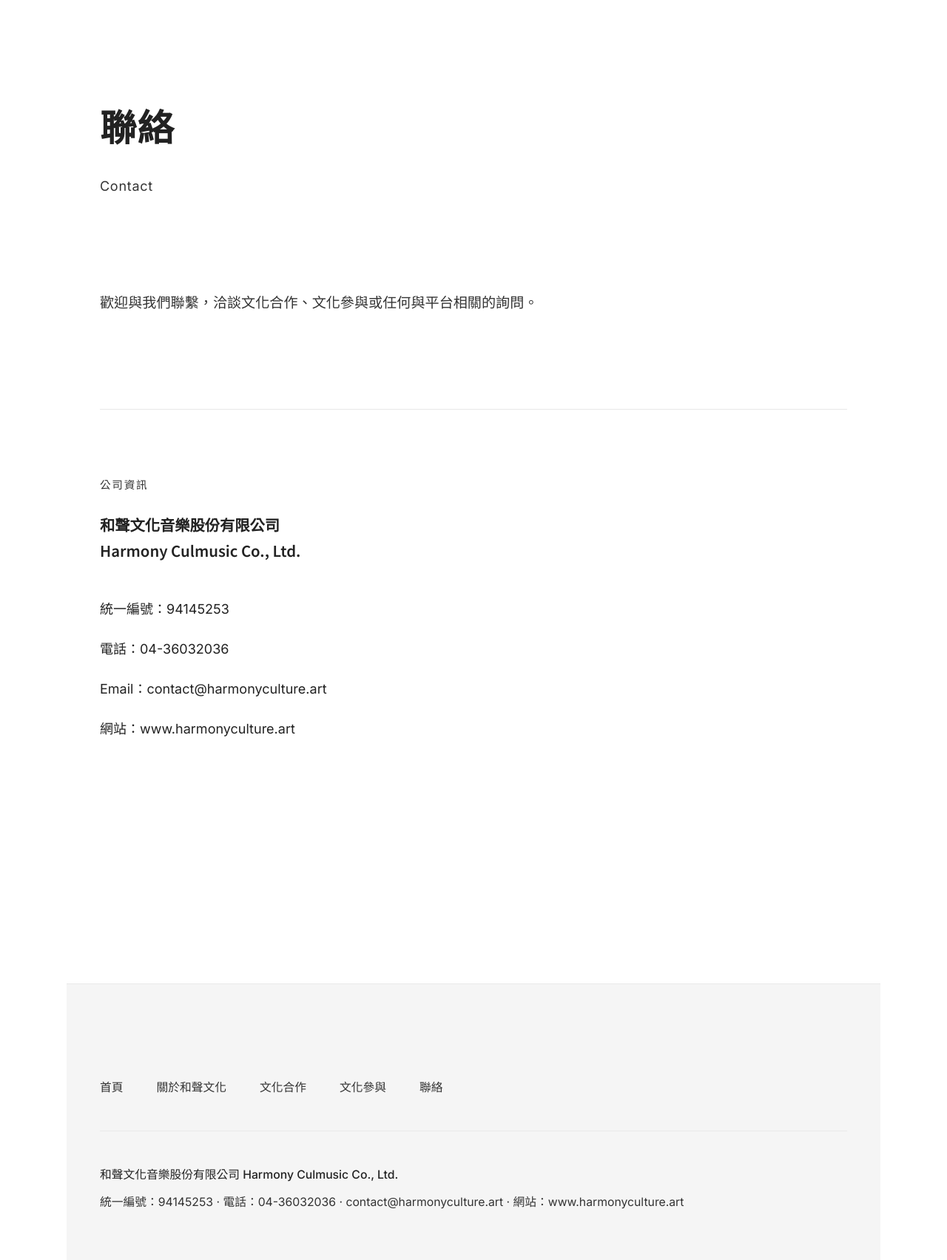
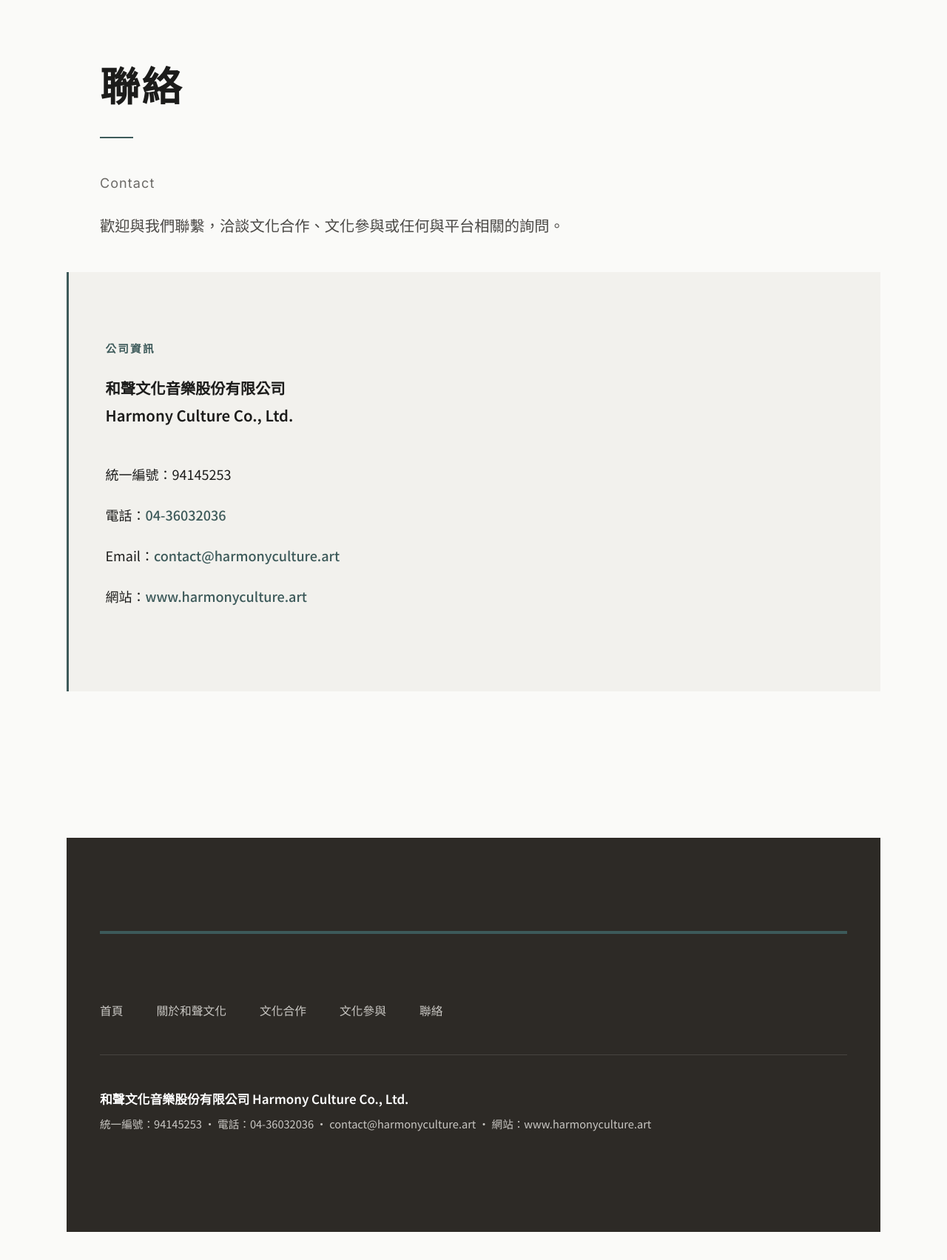
Before and after one commit to tangchiaho/harmonyculture.art, a plain HTML site: page contact.html in a window 1280 px wide. Shown: the part 300-2004 px from the top of the page at 74% size. After the commit the page ends 1966 px from the top, so only its background shows below. Drawn offline with Linux system fonts and the light colour scheme.

Commit message:
Update company name to "Harmony Culture Co., Ltd." across multiple HTML files and enhance CSS styles for improved layout and design consistency.

```diff
--- a/contact.html
+++ b/contact.html
@@ -13,7 +13,7 @@
     "@context": "https://schema.org",
     "@type": "Organization",
     "name": "和聲文化音樂股份有限公司",
-    "alternateName": "Harmony Culmusic Co., Ltd.",
+    "alternateName": "Harmony Culture Co., Ltd.",
     "url": "https://www.harmonyculture.art",
     "email": "contact@harmonyculture.art",
     "telephone": "+886-4-36032036",
@@ -45,9 +45,9 @@
 
     <p class="lead">歡迎與我們聯繫，洽談文化合作、文化參與或任何與平台相關的詢問。</p>
 
-    <section class="section company-block">
+    <section class="company-block">
       <p class="section-title">公司資訊</p>
-      <p class="company-name">和聲文化音樂股份有限公司<br>Harmony Culmusic Co., Ltd.</p>
+      <p class="company-name">和聲文化音樂股份有限公司<br>Harmony Culture Co., Ltd.</p>
       <ul class="contact-list">
         <li>統一編號：94145253</li>
         <li>電話：<a href="tel:+886436032036">04-36032036</a></li>
@@ -66,7 +66,7 @@
       <a href="contact.html">聯絡</a>
     </nav>
     <div class="company-info">
-      <p class="company-name">和聲文化音樂股份有限公司 Harmony Culmusic Co., Ltd.</p>
+      <p class="company-name">和聲文化音樂股份有限公司 Harmony Culture Co., Ltd.</p>
       <p>統一編號：94145253 · 電話：04-36032036 · <a href="mailto:contact@harmonyculture.art">contact@harmonyculture.art</a> · 網站：<a href="https://www.harmonyculture.art">www.harmonyculture.art</a></p>
     </div>
   </footer>
--- a/style.css
+++ b/style.css
@@ -1,22 +1,28 @@
-/* 和聲文化 Harmony Culture — 文化機構風格 */
-@import url("https://fonts.googleapis.com/css2?family=Inter:wght@300;400;500;600&family=Noto+Sans+TC:wght@300;400;500;600&display=swap");
+/* 和聲文化 Harmony Culture — 基金會／文化團體風格 */
+@import url("https://fonts.googleapis.com/css2?family=Inter:wght@300;400;500;600&family=Noto+Sans+TC:wght@300;400;500;600&family=Noto+Serif+TC:wght@400;600&display=swap");
 
 :root {
-  --color-bg: #ffffff;
-  --color-bg-light: #f5f5f5;
-  --color-text: #222222;
-  --color-text-secondary: #333333;
-  --color-border: #e8e8e8;
+  --color-bg: #fafaf8;
+  --color-bg-warm: #f2f1ed;
+  --color-bg-footer: #2d2a26;
+  --color-text: #1c1c1b;
+  --color-text-secondary: #4a4845;
+  --color-text-muted: #6b6966;
+  --color-accent: #3d5a5a;
+  --color-accent-hover: #2d4545;
+  --color-border: #e5e3df;
+  --color-footer-text: #c9c7c3;
+  --font-sans: "Noto Sans TC", "Inter", sans-serif;
+  --font-serif: "Noto Serif TC", "Noto Sans TC", serif;
   --font-primary: "Inter", "Noto Sans TC", sans-serif;
-  --font-sans: "Noto Sans TC", "Inter", sans-serif;
   --space-xs: 0.5rem;
   --space-s: 1.25rem;
   --space-m: 2.5rem;
   --space-l: 5rem;
   --space-xl: 7rem;
-  --space-2xl: 12rem;
+  --space-2xl: 11rem;
   --max-width: 1100px;
-  --line-height: 1.75;
+  --line-height: 1.8;
 }
 
 *,
@@ -33,17 +39,18 @@ html {
 
 body {
   margin: 0;
-  font-family: var(--font-primary);
+  font-family: var(--font-sans);
   font-weight: 400;
   line-height: var(--line-height);
   color: var(--color-text);
   background: var(--color-bg);
+  overflow-x: hidden;
 }
 
-/* Layout — centered, max-width 1100px */
+/* Header — 明確區塊、主色點綴 */
 .site-header {
-  padding: var(--space-l) 0;
-  border-bottom: 1px solid var(--color-border);
+  padding: var(--space-m) 0 var(--space-l);
+  border-bottom: 2px solid var(--color-accent);
   background: var(--color-bg);
 }
 
@@ -63,93 +70,117 @@ body {
   text-decoration: none;
   font-size: 0.9375rem;
   font-weight: 500;
-  letter-spacing: 0.01em;
+  letter-spacing: 0.02em;
 }
 
 .site-nav a:hover {
-  color: var(--color-text);
+  color: var(--color-accent);
 }
 
+/* Main — 首屏標題區更有份量 */
 main {
   max-width: var(--max-width);
   margin: 0 auto;
   padding: var(--space-2xl) var(--space-m);
 }
 
-/* Typography — elegant, minimal */
+/* 首頁標題區：襯線＋底線裝飾 */
+.intro-block {
+  padding-bottom: var(--space-l);
+  border-bottom: 1px solid var(--color-border);
+  margin-bottom: var(--space-l);
+}
+
 .page-title {
-  font-family: var(--font-sans);
-  font-size: clamp(2rem, 4vw, 2.75rem);
+  font-family: var(--font-serif);
+  font-size: clamp(2.25rem, 5vw, 3rem);
   font-weight: 600;
   margin: 0 0 var(--space-s);
-  letter-spacing: 0.02em;
+  letter-spacing: 0.04em;
   color: var(--color-text);
+}
+
+.page-title::after {
+  content: "";
+  display: block;
+  width: 3rem;
+  height: 3px;
+  background: var(--color-accent);
+  margin-top: var(--space-s);
 }
 
 .page-subtitle {
   font-family: var(--font-primary);
   font-size: 1rem;
   font-weight: 400;
+  color: var(--color-text-muted);
+  margin: var(--space-m) 0 0;
+  letter-spacing: 0.06em;
+}
+
+.lead {
+  font-size: 1.125rem;
   color: var(--color-text-secondary);
-  margin: 0 0 var(--space-xl);
-  letter-spacing: 0.04em;
+  max-width: 40rem;
+  margin-top: var(--space-s);
+  font-weight: 500;
+}
+
+/* 內文 */
+p {
+  margin: 0 0 var(--space-m);
+  color: var(--color-text);
 }
 
 h1, h2, h3 {
-  font-family: var(--font-sans);
+  font-family: var(--font-serif);
   font-weight: 600;
   color: var(--color-text);
 }
 
 h2 {
-  font-size: 1.25rem;
+  font-size: 1.3125rem;
   margin: var(--space-xl) 0 var(--space-s);
+  letter-spacing: 0.02em;
 }
 
-p {
-  margin: 0 0 var(--space-m);
-  color: var(--color-text);
-}
-
-.lead {
-  font-size: 1.0625rem;
-  color: var(--color-text-secondary);
-  max-width: 42rem;
-}
-
-/* Sections — light background option, large spacing */
+/* Sections — 暖灰底＋左側主色條 */
 .section {
   margin-top: var(--space-xl);
-  padding-top: var(--space-l);
-  padding-bottom: var(--space-l);
-  padding-left: 0;
-  padding-right: 0;
-  border-top: 1px solid var(--color-border);
+  padding: var(--space-l) 0 var(--space-l) var(--space-m);
+  border-left: 3px solid var(--color-accent);
+  background: var(--color-bg-warm);
+  margin-left: calc(-1 * var(--space-m));
+  margin-right: calc(-1 * var(--space-m));
+  padding-left: calc(var(--space-m) + 0.25rem);
 }
 
 .section-title {
+  font-family: var(--font-sans);
   font-size: 0.8125rem;
-  font-weight: 500;
+  font-weight: 600;
   text-transform: uppercase;
-  letter-spacing: 0.12em;
-  color: var(--color-text-secondary);
+  letter-spacing: 0.15em;
+  color: var(--color-accent);
   margin: 0 0 var(--space-s);
 }
 
 .founder-name {
-  font-family: var(--font-sans);
-  font-size: 1.375rem;
+  font-family: var(--font-serif);
+  font-size: 1.5rem;
   font-weight: 600;
   margin: 0 0 var(--space-xs);
   color: var(--color-text);
+  letter-spacing: 0.02em;
 }
 
 .founder-name-en {
   font-family: var(--font-primary);
   font-size: 1rem;
   font-weight: 400;
-  color: var(--color-text-secondary);
+  color: var(--color-text-muted);
   margin: 0 0 var(--space-s);
+  letter-spacing: 0.04em;
 }
 
 .founder-role {
@@ -158,26 +189,32 @@ p {
   margin: 0 0 var(--space-s);
 }
 
-/* Light background section block */
-.section-light {
-  background: var(--color-bg-light);
-  margin-left: calc(-1 * var(--space-m));
-  margin-right: calc(-1 * var(--space-m));
+/* 其他頁面的 section 若不需要整塊灰底，可用 */
+.section-plain {
+  margin-left: 0;
+  margin-right: 0;
   padding-left: var(--space-m);
-  padding-right: var(--space-m);
-  padding-top: var(--space-l);
-  padding-bottom: var(--space-l);
+  background: transparent;
+  border-left: 3px solid var(--color-accent);
 }
 
-/* Footer — clean grid, light background */
+/* Footer — 深色底，基金會常見 */
 .site-footer {
   max-width: var(--max-width);
   margin: 0 auto;
   padding: var(--space-xl) var(--space-m);
-  border-top: 1px solid var(--color-border);
-  background: var(--color-bg-light);
+  background: var(--color-bg-footer);
   font-size: 0.875rem;
-  color: var(--color-text-secondary);
+  color: var(--color-footer-text);
+}
+
+.site-footer::before {
+  content: "";
+  display: block;
+  width: 100%;
+  height: 4px;
+  background: var(--color-accent);
+  margin-bottom: var(--space-l);
 }
 
 .footer-nav {
@@ -189,44 +226,59 @@ p {
 }
 
 .footer-nav a {
-  color: var(--color-text-secondary);
+  color: var(--color-footer-text);
   text-decoration: none;
   font-weight: 500;
 }
 
 .footer-nav a:hover {
-  color: var(--color-text);
+  color: #fff;
 }
 
 .company-info {
   padding-top: var(--space-m);
-  border-top: 1px solid var(--color-border);
+  border-top: 1px solid rgba(255, 255, 255, 0.12);
 }
 
 .company-info .company-name {
-  font-weight: 500;
+  font-weight: 600;
   margin-bottom: var(--space-xs);
-  color: var(--color-text);
+  color: #fff;
+  font-size: 0.9375rem;
 }
 
 .company-info p {
   margin: 0 0 var(--space-xs);
-  font-size: 0.875rem;
-  color: var(--color-text-secondary);
+  font-size: 0.8125rem;
+  color: var(--color-footer-text);
+  line-height: 1.6;
 }
 
 .site-footer a {
-  color: var(--color-text-secondary);
+  color: var(--color-footer-text);
   text-decoration: none;
 }
 
 .site-footer a:hover {
-  color: var(--color-text);
+  color: #fff;
 }
 
-/* Contact page company block */
+/* 聯絡頁公司區塊 */
+.company-block {
+  border-left: 3px solid var(--color-accent);
+  background: var(--color-bg-warm);
+  margin-left: calc(-1 * var(--space-m));
+  margin-right: calc(-1 * var(--space-m));
+  padding: var(--space-l) var(--space-m);
+  padding-left: calc(var(--space-m) + 0.25rem);
+}
+
+.company-block .section-title {
+  margin-top: 0;
+}
+
 .company-block .company-name {
-  font-family: var(--font-sans);
+  font-family: var(--font-serif);
   font-size: 1.125rem;
   font-weight: 600;
   margin: 0 0 var(--space-s);
@@ -244,14 +296,37 @@ p {
 }
 
 .contact-list a {
-  color: var(--color-text);
+  color: var(--color-accent);
+  text-decoration: none;
+  font-weight: 500;
+}
+
+.contact-list a:hover {
+  color: var(--color-accent-hover);
+  text-decoration: underline;
+}
+
+/* 全站連結主色 */
+main a {
+  color: var(--color-accent);
   text-decoration: none;
 }
 
-.contact-list a:hover {
-  color: var(--color-text-secondary);
+main a:hover {
+  color: var(--color-accent-hover);
+  text-decoration: underline;
 }
 
 /* Utilities */
 .mt-xl { margin-top: var(--space-xl); }
 .mb-0 { margin-bottom: 0; }
+
+/* 非首頁的標題區（無 intro-block 時） */
+main:not(.home) .page-title::after {
+  content: "";
+  display: block;
+  width: 2.5rem;
+  height: 2px;
+  background: var(--color-accent);
+  margin-top: var(--space-s);
+}
```
Also changed, not shown: about.html (+1 -1 lines), collaboration.html (+1 -1 lines), index.html (+4 -2 lines), initiatives.html (+1 -1 lines).
